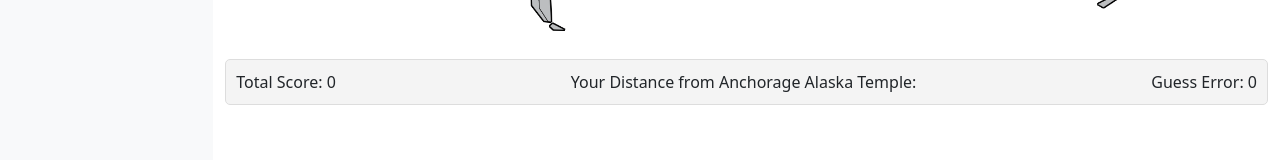
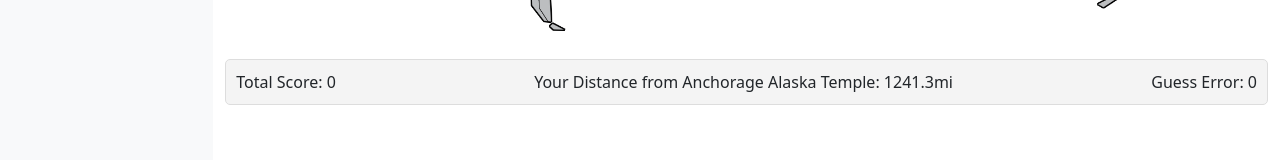
Before and after one commit to kaydikat/startup, a React (Vite) app: page /play in a window 1280 px wide. Shown: the part 500-660 px from the top of the page. Built offline with nearby package versions, Linux system fonts and the light colour scheme; no server answers.

Commit message:
added miles to the end and made so beginning isn't empty

```diff
--- a/src/play/mapGame.jsx
+++ b/src/play/mapGame.jsx
@@ -17,7 +17,7 @@ export function MapGame(props) {
   const [guessError, setGuessError] = useState(0);
   const [gameOver, setGameOver] = useState(false);
   const [temple, setTemple] = useState(null);
-  const [distance, setDistance] = useState(null);
+  const [distance, setDistance] = useState(1241.3);
 
   useEffect(() => {
     if (templeNumber <= 5) {
@@ -104,7 +104,6 @@ export function MapGame(props) {
   if (!temple) {
     return <div>Loading...</div>;
   }
-
   function calculateDistance(lat1, lon1, lat2, lon2) {
     // Haversine formula
     const toRadians = (degrees) => (degrees * Math.PI) / 180;
@@ -121,9 +120,18 @@ export function MapGame(props) {
         Math.sin(dLon / 2);
 
     const c = 2 * Math.atan2(Math.sqrt(a), Math.sqrt(1 - a));
-    const distance = R * c;
+    const distanceKm = R * c; // Distance in kilometers
 
-    return distance;
+    // Convert kilometers to miles
+    const distanceMiles = distanceKm * 0.621371;
+
+    // Round to one decimal place
+    const roundedDistance = Math.round(distanceMiles * 10) / 10;
+
+    // Alternatively, you can use toFixed
+    // const roundedDistance = parseFloat(distanceMiles.toFixed(1));
+
+    return roundedDistance;
   }
 
   return (
@@ -140,7 +148,7 @@ export function MapGame(props) {
       </div>
       <div className="score-info">
         <p>Total Score: {totalScore}</p>
-        <p>Your Distance from {temple.Temple}: {distance} </p>
+        <p>Your Distance from {temple.Temple}: {distance}mi</p>
         <p>Guess Error: {guessError}</p>
       </div>
     </div>
```
